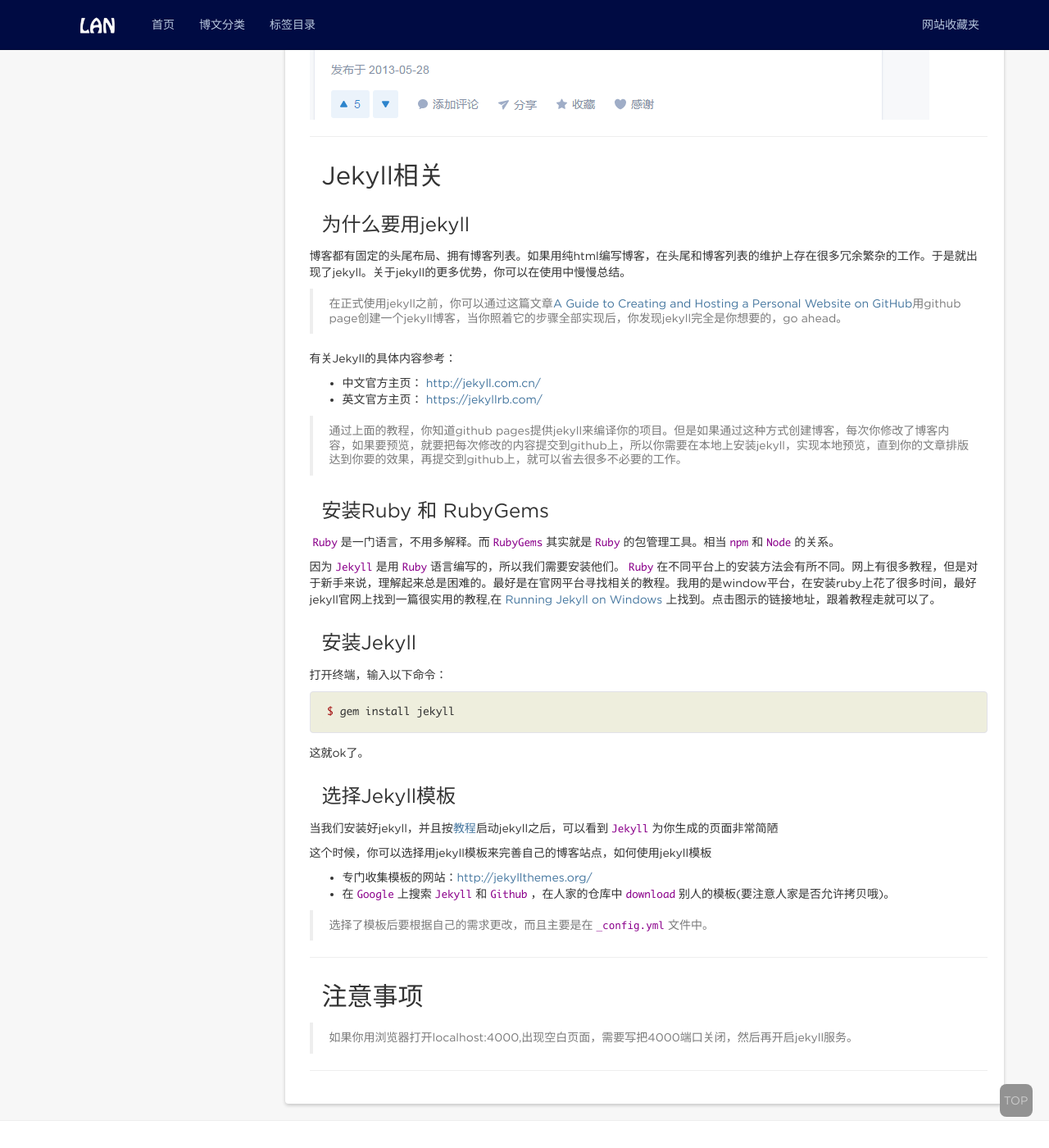
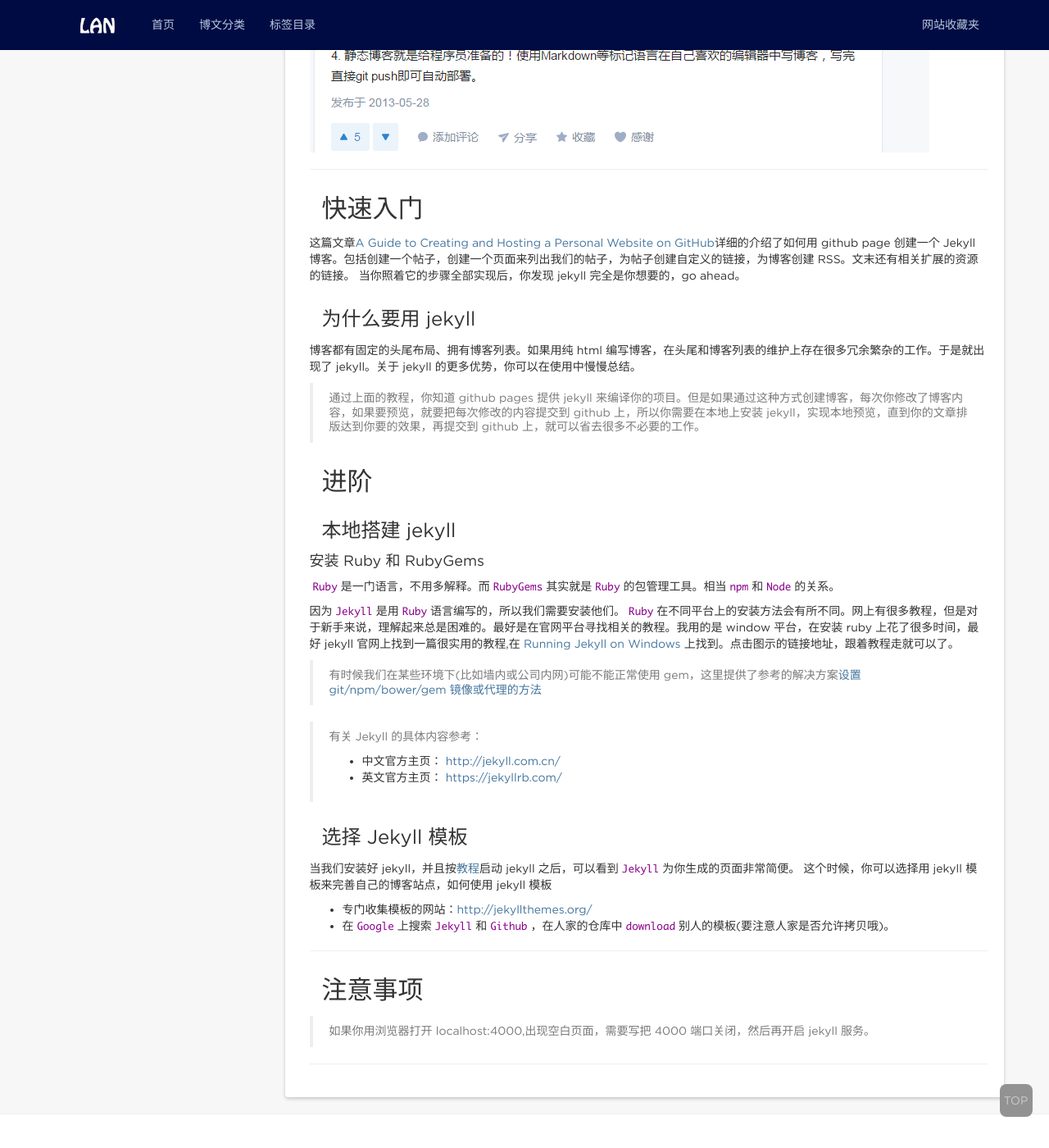
Before and after one commit to lanlan1128/lanlan1128.github.io, a Jekyll site: the page built from _posts/skill/Jekyll/2017-09-07-My-First-Blog.md, in a window 1280 px wide and 1400 px high, scrolled down 1072 px. Shown: the whole window at 82% size. Built offline with Jekyll 4.4.1, drawn with Linux system fonts in a browser that asks for light colours; nearby versions of some CDN libraries; comment, search, counter and statistics services are not loaded; some of the changed text lies outside the part shown.

Commit message:
更新博文-新手推荐 - 如何搭建一个技术博

````diff
--- a/_posts/skill/Jekyll/2017-09-07-My-First-Blog.md
+++ b/_posts/skill/Jekyll/2017-09-07-My-First-Blog.md
@@ -5,68 +5,61 @@
 categories: 站点建设
 tag: Jekyll
 ---
-* content
-{:toc}
 
-
-本篇文章介绍如何在没有域名的情况下，用`github pages`搭建一个`技术博客`。仅作参考以及本人回顾。错误之处，请留言指正。
+- content
+  {:toc}
+  本篇文章介绍如何在没有域名的情况下，用`github pages`搭建一个`技术博客`。仅作参考以及本人回顾。错误之处，请留言指正。
 
 <!-- more -->
 
----------------
+---
 
 ## 引言
 
-下面引用知乎中[王超的回答](https://www.zhihu.com/question/19907364)，从他的建议中，我决定用`github pages`搭建自己的博客。这篇文章就是我的第一篇博客。
+下面引用知乎中[王超的回答](https://www.zhihu.com/question/19907364)，从他的建议中，我决定用`github pages`搭建自己的博客。
 
 ![知乎回答]({{ '/styles/images/jekyll/2017-09-07-01.png' | prepend: site.baseurl }})
 
----------------
+---
 
-## Jekyll相关
+## 快速入门
 
-### 为什么要用jekyll
+这篇文章[A Guide to Creating and Hosting a Personal Website on GitHub](http://jmcglone.com/guides/github-pages/)详细的介绍了如何用 github page 创建一个 Jekyll 博客。包括创建一个帖子，创建一个页面来列出我们的帖子，为帖子创建自定义的链接，为博客创建 RSS。文末还有相关扩展的资源的链接。
+当你照着它的步骤全部实现后，你发现 jekyll 完全是你想要的，go ahead。
 
-博客都有固定的头尾布局、拥有博客列表。如果用纯html编写博客，在头尾和博客列表的维护上存在很多冗余繁杂的工作。于是就出现了jekyll。关于jekyll的更多优势，你可以在使用中慢慢总结。
+### 为什么要用 jekyll
 
->在正式使用jekyll之前，你可以通过这篇文章[A Guide to Creating and Hosting a Personal Website on GitHub](http://jmcglone.com/guides/github-pages/)用github page创建一个jekyll博客，当你照着它的步骤全部实现后，你发现jekyll完全是你想要的，go ahead。
+博客都有固定的头尾布局、拥有博客列表。如果用纯 html 编写博客，在头尾和博客列表的维护上存在很多冗余繁杂的工作。于是就出现了 jekyll。关于 jekyll 的更多优势，你可以在使用中慢慢总结。
 
-有关Jekyll的具体内容参考：
+> 通过上面的教程，你知道 github pages 提供 jekyll 来编译你的项目。但是如果通过这种方式创建博客，每次你修改了博客内容，如果要预览，就要把每次修改的内容提交到 github 上，所以你需要在本地上安装 jekyll，实现本地预览，直到你的文章排版达到你要的效果，再提交到 github 上，就可以省去很多不必要的工作。
 
-+ 中文官方主页： [http://jekyll.com.cn/](http://jekyll.com.cn/)
-+ 英文官方主页： [https://jekyllrb.com/](https://jekyllrb.com/)
+## 进阶
 
->通过上面的教程，你知道github pages提供jekyll来编译你的项目。但是如果通过这种方式创建博客，每次你修改了博客内容，如果要预览，就要把每次修改的内容提交到github上，所以你需要在本地上安装jekyll，实现本地预览，直到你的文章排版达到你要的效果，再提交到github上，就可以省去很多不必要的工作。
+### 本地搭建 jekyll
 
-
-### 安装Ruby 和 RubyGems
+#### 安装 Ruby 和 RubyGems
 
 [`Ruby`](http://www.ruby-lang.org/zh_cn/downloads/)是一门语言，不用多解释。而[`RubyGems`](https://rubygems.org/pages/download)其实就是`Ruby`的包管理工具。相当`npm`和`Node`的关系。
 
-因为`Jekyll`是用`Ruby`语言编写的，所以我们需要安装他们。`Ruby`在不同平台上的安装方法会有所不同。网上有很多教程，但是对于新手来说，理解起来总是困难的。最好是在官网平台寻找相关的教程。我用的是window平台，在安装ruby上花了很多时间，最好jekyll官网上找到一篇很实用的教程,在 [Running Jekyll on Windows](http://jekyllrb.com/docs/windows/#installation) 上找到。点击图示的链接地址，跟着教程走就可以了。
+因为`Jekyll`是用`Ruby`语言编写的，所以我们需要安装他们。`Ruby`在不同平台上的安装方法会有所不同。网上有很多教程，但是对于新手来说，理解起来总是困难的。最好是在官网平台寻找相关的教程。我用的是 window 平台，在安装 ruby 上花了很多时间，最好 jekyll 官网上找到一篇很实用的教程,在 [Running Jekyll on Windows](http://jekyllrb.com/docs/windows/#installation) 上找到。点击图示的链接地址，跟着教程走就可以了。
 
+> 有时候我们在某些环境下(比如墙内或公司内网)可能不能正常使用 gem，这里提供了参考的解决方案[设置 git/npm/bower/gem 镜像或代理的方法](https://segmentfault.com/a/1190000002435496#item-2-7)
 
-### 安装Jekyll
+> 有关 Jekyll 的具体内容参考：
+>
+> - 中文官方主页： [http://jekyll.com.cn/](http://jekyll.com.cn/)
+> - 英文官方主页： [https://jekyllrb.com/](https://jekyllrb.com/)
 
-打开终端，输入以下命令：
+### 选择 Jekyll 模板
 
-```ruby
-$ gem install jekyll
-```
+当我们安装好 jekyll，并且按[教程](http://jekyll.com.cn/docs/quickstart/)启动 jekyll 之后，可以看到`Jekyll`为你生成的页面非常简便。
+这个时候，你可以选择用 jekyll 模板来完善自己的博客站点，如何使用 jekyll 模板
 
-这就ok了。
+- 专门收集模板的网站：[http://jekyllthemes.org/](http://jekyllthemes.org/)
+- 在`Google`上搜索`Jekyll`和`Github`，在人家的仓库中`download`别人的模板(要注意人家是否允许拷贝哦)。
 
-### 选择Jekyll模板
+---
 
-当我们安装好jekyll，并且按[教程](http://jekyll.com.cn/docs/quickstart/)启动jekyll之后，可以看到`Jekyll`为你生成的页面非常简陋
+## 注意事项
 
-这个时候，你可以选择用jekyll模板来完善自己的博客站点，如何使用jekyll模板
-
-+ 专门收集模板的网站：[http://jekyllthemes.org/](http://jekyllthemes.org/)
-+ 在`Google`上搜索`Jekyll`和`Github`，在人家的仓库中`download`别人的模板(要注意人家是否允许拷贝哦)。
-
->选择了模板后要根据自己的需求更改，而且主要是在`_config.yml`文件中。
-
----------------
-## 注意事项
->如果你用浏览器打开localhost:4000,出现空白页面，需要写把4000端口关闭，然后再开启jekyll服务。
+> 如果你用浏览器打开 localhost:4000,出现空白页面，需要写把 4000 端口关闭，然后再开启 jekyll 服务。
````
Also changed, not shown: README.md.
